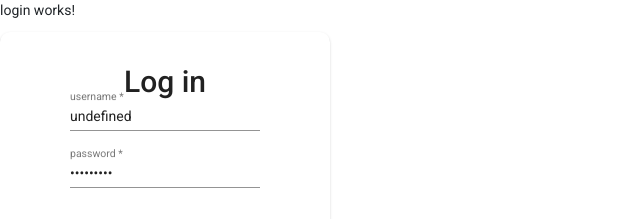
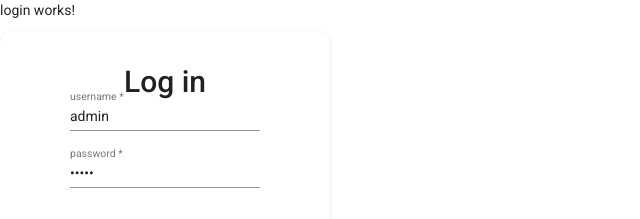
Before and after one commit to WojciechMierzejewski/przejazdy, an Angular app: page /login in a window 1280 px wide. Shown: the top 219 px of the page, without its empty margins (0-640 px from the left). Built offline with nearby package versions, Linux system fonts and the light colour scheme.

Commit message:
navigation routes simplified

```diff
--- a/projects/mojeprzejazdy/src/app/app-routing.module.ts
+++ b/projects/mojeprzejazdy/src/app/app-routing.module.ts
@@ -1,5 +1,7 @@
+import { CommonModule } from '@angular/common';
 import { NgModule } from '@angular/core';
 import { RouterModule, Routes } from '@angular/router';
+import { AppComponent } from './app.component';
 import { LoginComponent } from './components/login/login.component';
 import { OverviewComponent } from './components/overview/overview.component';
 import { ScheduleComponent } from './components/schedule/schedule.component';
@@ -11,7 +13,7 @@ import { AuthGuard } from './service/auth.guard';
 const routes: Routes = [
   {
     path: '',
-    // component: AppComponent,
+    component: AppComponent,
     children: [
       {
         path: '',
@@ -19,29 +21,28 @@ const routes: Routes = [
         pathMatch: 'full',
       },
       {
+        path: 'overview',
+        canActivate: [AuthGuard],
+        component: OverviewComponent
+      },
+      {
         path: 'register',
         component: UserregComponent,
+        pathMatch: 'full',
       },
       {
         path: 'login',
         component: LoginComponent,
       },
       {
-        path: 'overview',
+        path: 'schedule',
         canActivate: [AuthGuard],
-        component: OverviewComponent,
-        children: [
-          {
-            path: '',
-            redirectTo: 'schedule',
+        component: ScheduleComponent,
         pathMatch: 'full',
       },
       {
-            path: 'schedule',
-            component: ScheduleComponent,
-          },
-          {
         path: 'transits',
+        canActivate: [AuthGuard],
         component: TransitsComponent,
         children: [
           {
@@ -52,25 +53,15 @@ const routes: Routes = [
           {
             path: 'transit-reserve',
             component: TransitReserveComponent,
-              },
-              {
-                path: 'transits',
-                component: TransitsComponent,
-              },
+          }
         ],
       },
     ],
-      },
-      {
-        path: 'schedule',
-        component: ScheduleComponent,
-      },
-    ],
-  },
+  }
 ];
 
 @NgModule({
-  imports: [RouterModule.forRoot(routes, { enableTracing: false })],
+  imports: [CommonModule, RouterModule.forRoot(routes, { enableTracing: true })],
   exports: [RouterModule],
 })
-export class AppRoutingModule {}
+export class AppRoutingModule { }
--- a/projects/mojeprzejazdy/src/app/app.component.ts
+++ b/projects/mojeprzejazdy/src/app/app.component.ts
@@ -1,10 +1,18 @@
-import { Component } from '@angular/core';
+import { Component, OnDestroy, OnInit } from '@angular/core';
 
 @Component({
   selector: 'app-root',
   templateUrl: './app.component.html',
   styleUrls: ['./app.component.css']
 })
-export class AppComponent {
-  title = 'mojeprzejazdy';
+export class AppComponent implements OnInit, OnDestroy {
+
+  ngOnInit(): void {
+    console.log('Application root component on init...');
+  }
+
+  ngOnDestroy(): void {
+    console.log('Application root component on destroy...')
+  }
+
 }
--- a/projects/mojeprzejazdy/src/app/components/login/login.component.ts
+++ b/projects/mojeprzejazdy/src/app/components/login/login.component.ts
@@ -24,8 +24,8 @@ export class LoginComponent implements OnInit {
   password = '';
   submitted = false;
   loginForm: FormGroup = new FormGroup({
-    login: new FormControl('undefined', [Validators.required]),
-    password: new FormControl('undefined', [Validators.required]),
+    login: new FormControl('admin', [Validators.required]),
+    password: new FormControl('admin', [Validators.required]),
   });
 
   ngOnInit(): void { }
--- a/projects/mojeprzejazdy/src/app/service/auth.guard.ts
+++ b/projects/mojeprzejazdy/src/app/service/auth.guard.ts
@@ -24,7 +24,7 @@ export class AuthGuard implements CanActivate {
     | UrlTree {
     const isLoggedIn = this.authService.isAuthenticated();
     if (!isLoggedIn) {
-      return this.router.parseUrl('/login');
+      return this.router.navigateByUrl('/login');
     }
     return true;
   }
```
Lines whose indentation alone changed are shown as unchanged.
